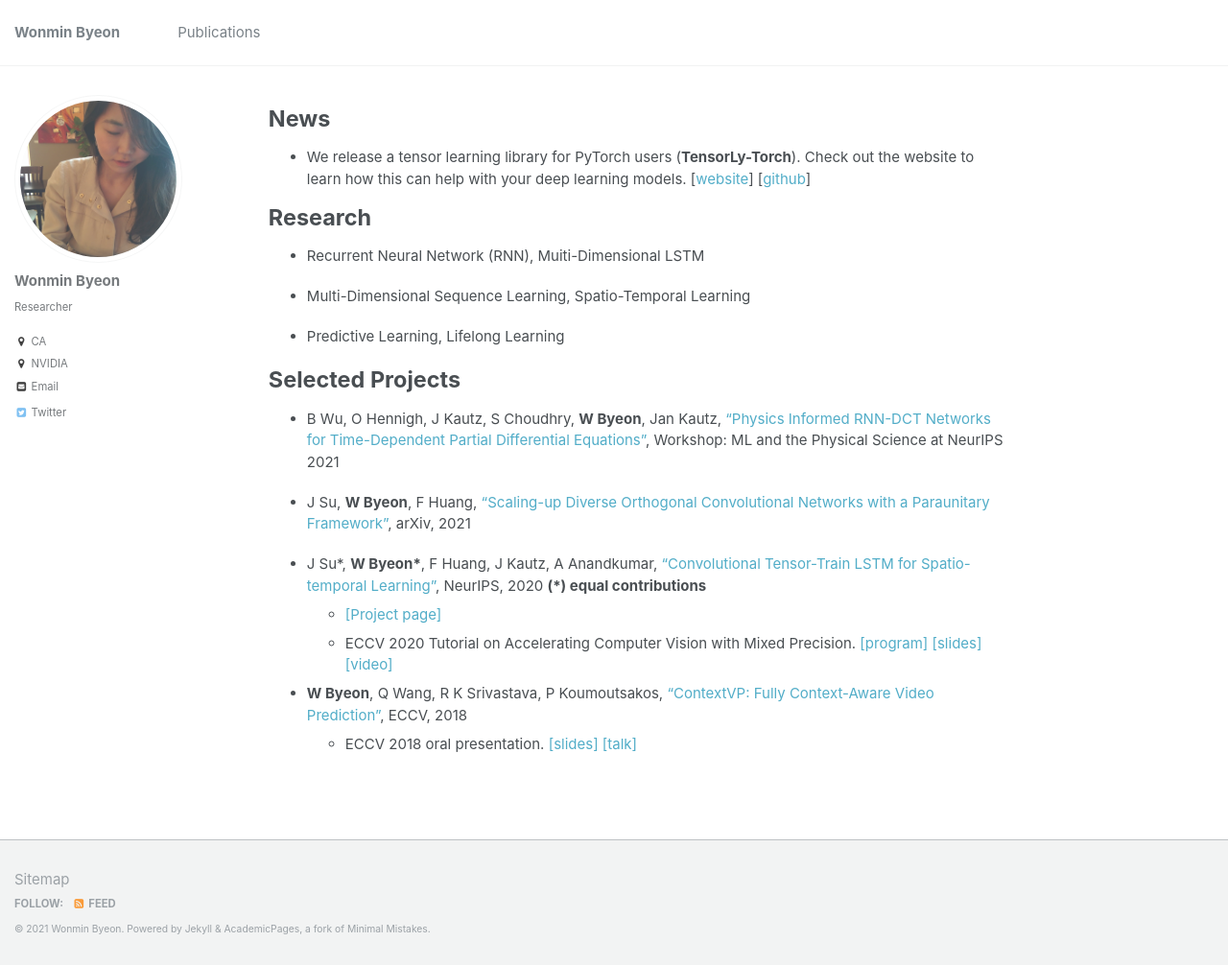
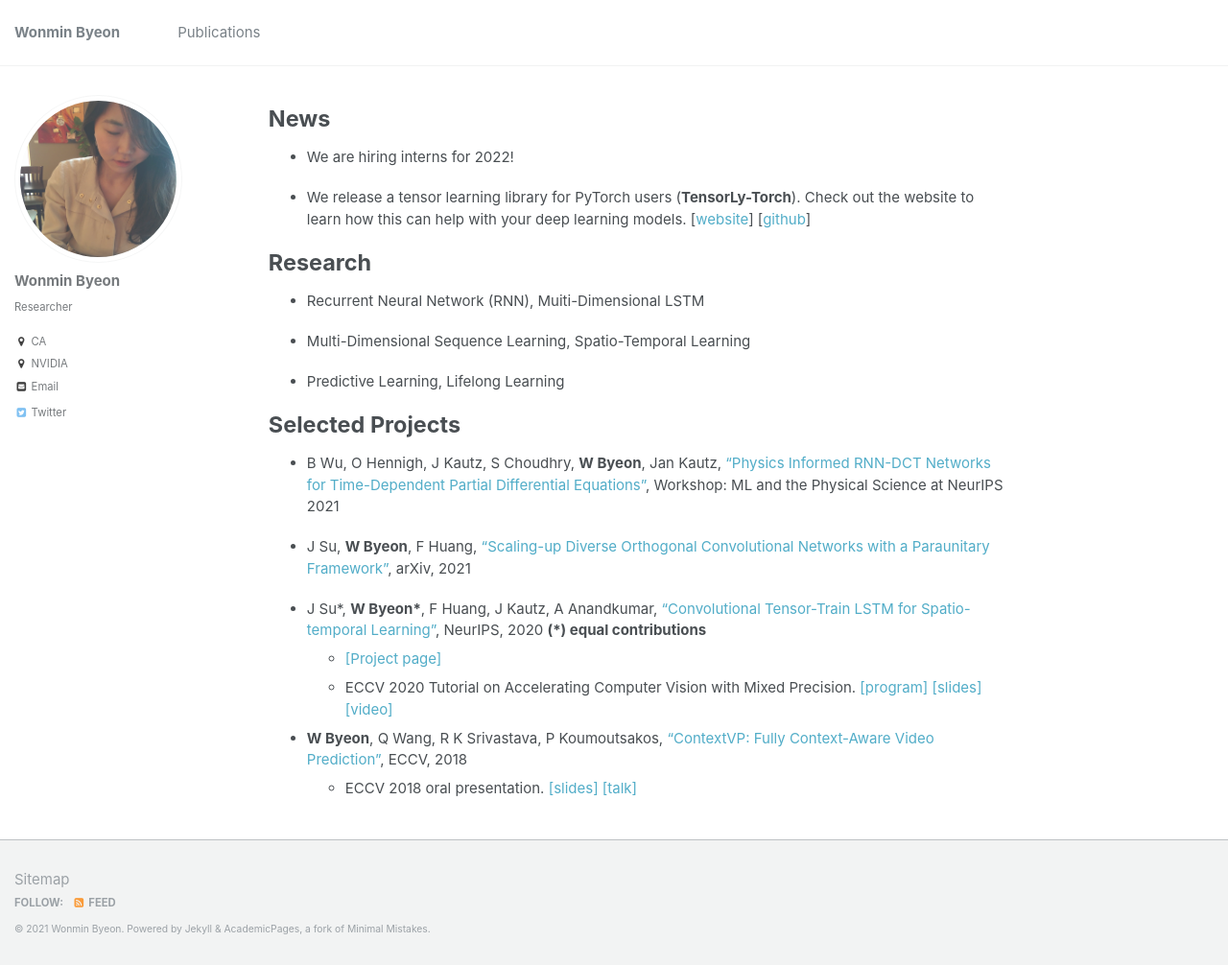
Before and after one commit to wonmin-byeon/wonmin-byeon.github.io, a Jekyll site: the page built from _pages/about.md, in a window 1280 px wide and 1006 px high. Shown: the whole window at 96% size. Built offline with Jekyll 4.4.1, drawn with Linux system fonts in a browser that asks for light colours.

Commit message:
update the front page

```diff
--- a/_pages/about.md
+++ b/_pages/about.md
@@ -10,6 +10,8 @@ redirect_from:
 
 News
 ======
+* We are hiring interns for 2022!
+
 * We release a tensor learning library for PyTorch users (<b>TensorLy-Torch</b>). Check out the website to learn how this can help with your deep learning models. [[website](http://tensorly.org/torch/dev/)] [[github](https://github.com/tensorly/torch)]
 
 Research
```
